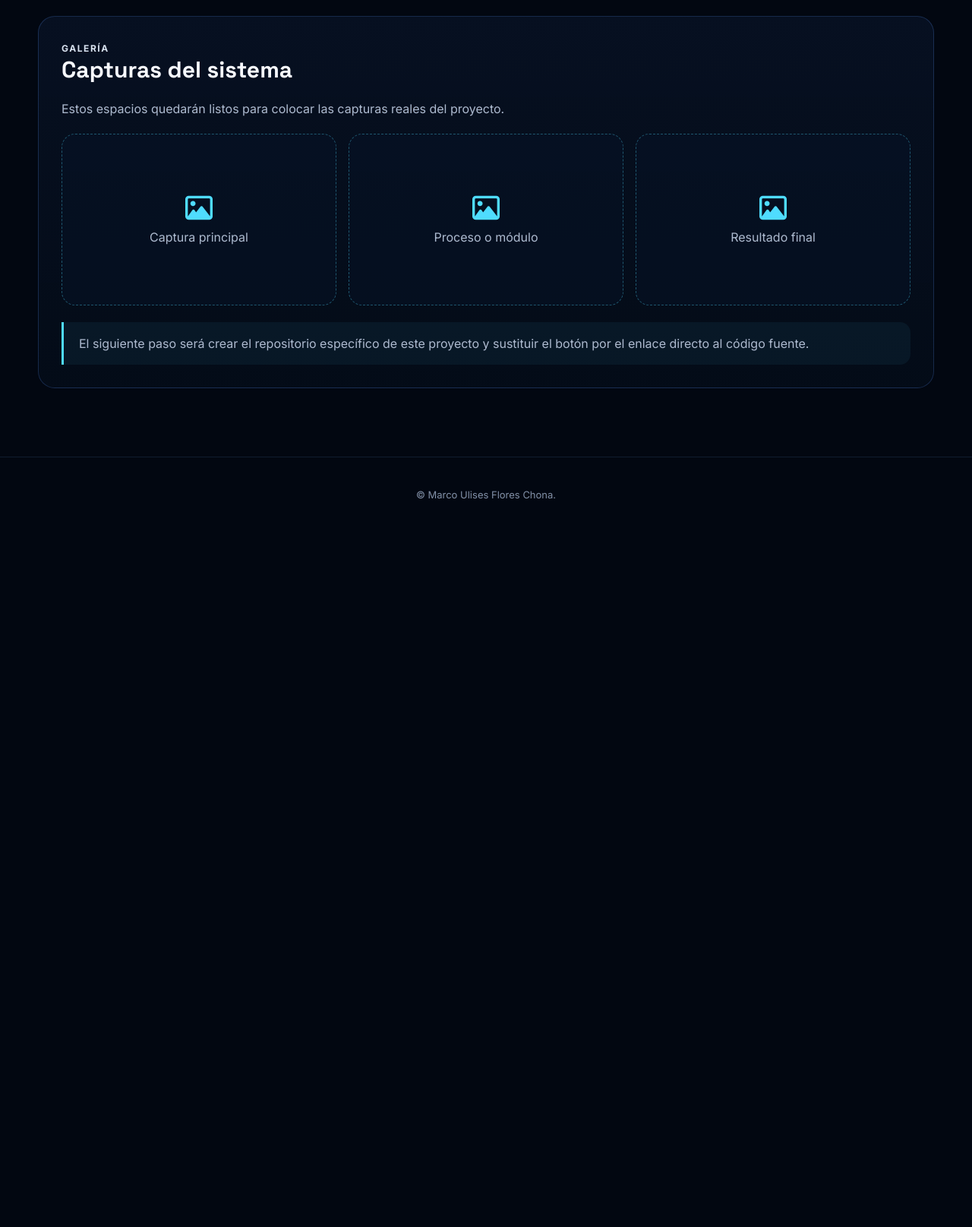
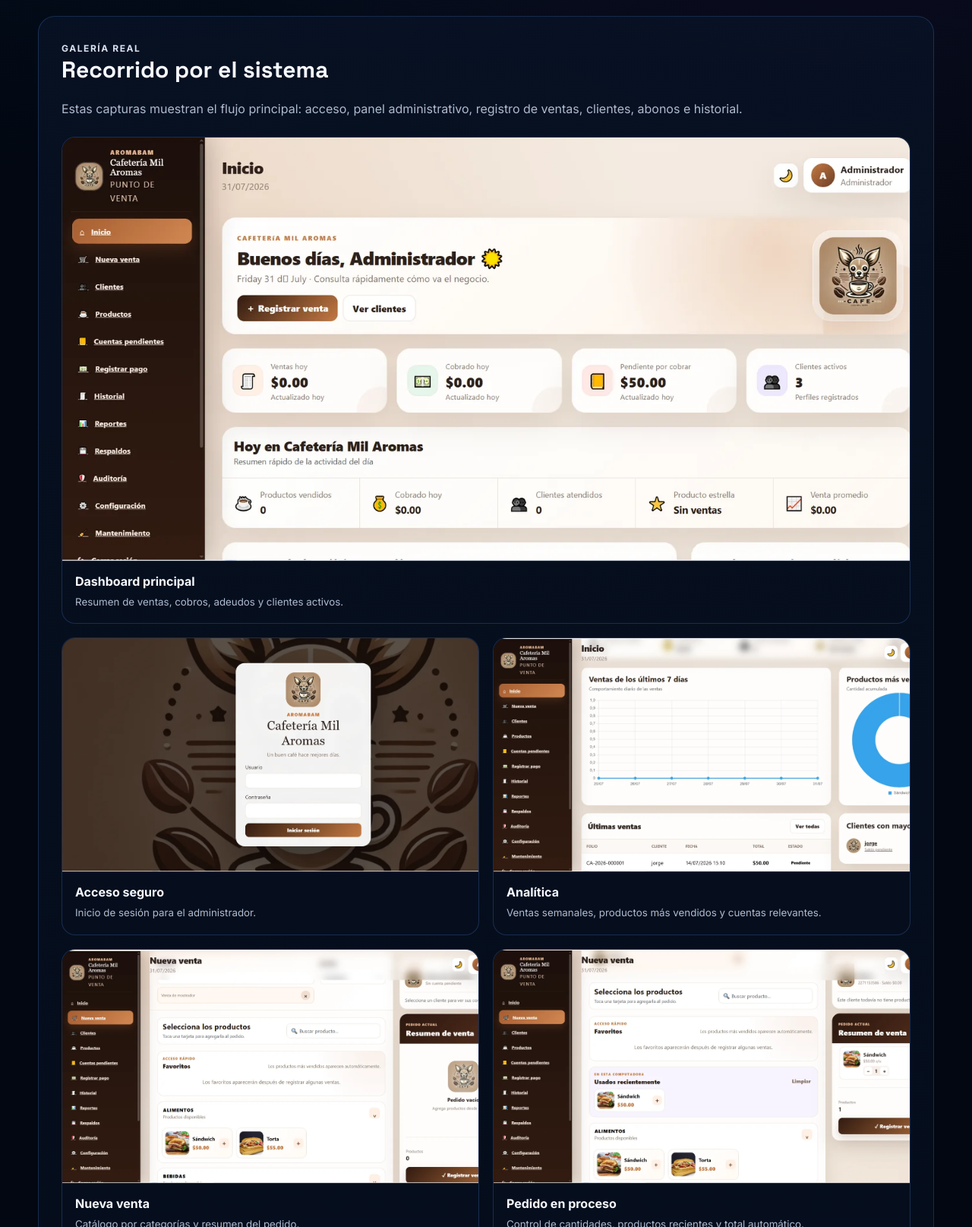
Before and after one commit to marco940/portafolio-profesional, a plain HTML site: page proyectos/punto-venta.html in a window 1280 px wide. Shown: the part 1185-2800 px from the top of the page at 76% size. Before the commit the page ends 1885 px from the top, so only its background shows below. Drawn offline with Linux system fonts and the light colour scheme.

Commit message:
Agregar capturas del punto de venta

```diff
--- a/css/style.css
+++ b/css/style.css
@@ -800,3 +800,79 @@ body.light-theme .contact-icon-card {
     grid-template-columns: 1fr;
   }
 }
+
+
+/* Galería real del proyecto Punto de Venta */
+.project-cover-image {
+  padding: 0;
+  min-height: 360px;
+  background: #07101f;
+}
+.project-cover-image img {
+  width: 100%;
+  height: 100%;
+  min-height: 360px;
+  object-fit: cover;
+  object-position: left top;
+  display: block;
+}
+.project-gallery {
+  display: grid;
+  grid-template-columns: repeat(2, minmax(0, 1fr));
+  gap: 18px;
+  margin-top: 22px;
+}
+.gallery-item {
+  display: block;
+  overflow: hidden;
+  border: 1px solid var(--line);
+  border-radius: 18px;
+  background: rgba(7,16,31,.78);
+  transition: transform .25s ease, border-color .25s ease, box-shadow .25s ease;
+}
+.gallery-item:hover {
+  transform: translateY(-5px);
+  border-color: rgba(79,220,255,.48);
+  box-shadow: 0 20px 50px rgba(0,0,0,.28);
+}
+.gallery-item img {
+  width: 100%;
+  aspect-ratio: 16 / 9;
+  object-fit: cover;
+  object-position: left top;
+  display: block;
+  border-bottom: 1px solid var(--line);
+}
+.gallery-item span {
+  display: block;
+  padding: 16px 17px 18px;
+}
+.gallery-item strong {
+  display: block;
+  color: var(--text);
+  margin-bottom: 6px;
+}
+.gallery-item small {
+  color: var(--muted);
+  line-height: 1.55;
+}
+.gallery-featured {
+  grid-column: 1 / -1;
+}
+.gallery-featured img {
+  aspect-ratio: 16 / 8;
+}
+body.light-theme .gallery-item {
+  background: rgba(248,251,255,.94);
+}
+@media (max-width: 720px) {
+  .project-gallery {
+    grid-template-columns: 1fr;
+  }
+  .gallery-featured {
+    grid-column: auto;
+  }
+  .gallery-featured img {
+    aspect-ratio: 16 / 9;
+  }
+}
--- a/proyectos/punto-venta.html
+++ b/proyectos/punto-venta.html
@@ -49,8 +49,9 @@
           </a>
         </div>
       </div>
-      <div class="project-cover">
-        <i class="fa-solid fa-mug-hot"></i>
+      <div class="project-cover project-cover-image">
+        <img src="../img/proyectos/punto-venta/dashboard.png"
+             alt="Panel principal del sistema punto de venta para Cafetería Mil Aromas">
       </div>
     </section>
 
@@ -74,16 +75,62 @@
     </section>
 
     <section class="detail-card gallery-section reveal visible">
-      <span class="kicker">GALERÍA</span>
-      <h2>Capturas del sistema</h2>
-      <p>Estos espacios quedarán listos para colocar las capturas reales del proyecto.</p>
-      <div class="gallery-grid">
-        <div class="gallery-placeholder"><div><i class="fa-regular fa-image"></i>Captura principal</div></div>
-        <div class="gallery-placeholder"><div><i class="fa-regular fa-image"></i>Proceso o módulo</div></div>
-        <div class="gallery-placeholder"><div><i class="fa-regular fa-image"></i>Resultado final</div></div>
+      <span class="kicker">GALERÍA REAL</span>
+      <h2>Recorrido por el sistema</h2>
+      <p>
+        Estas capturas muestran el flujo principal: acceso, panel administrativo,
+        registro de ventas, clientes, abonos e historial.
+      </p>
+
+      <div class="project-gallery">
+        <a class="gallery-item gallery-featured" href="../img/proyectos/punto-venta/dashboard.png" target="_blank">
+          <img src="../img/proyectos/punto-venta/dashboard.png" alt="Dashboard principal de la cafetería">
+          <span><strong>Dashboard principal</strong><small>Resumen de ventas, cobros, adeudos y clientes activos.</small></span>
+        </a>
+
+        <a class="gallery-item" href="../img/proyectos/punto-venta/login.png" target="_blank">
+          <img src="../img/proyectos/punto-venta/login.png" alt="Pantalla de inicio de sesión">
+          <span><strong>Acceso seguro</strong><small>Inicio de sesión para el administrador.</small></span>
+        </a>
+
+        <a class="gallery-item" href="../img/proyectos/punto-venta/analitica.png" target="_blank">
+          <img src="../img/proyectos/punto-venta/analitica.png" alt="Gráficas y estadísticas del punto de venta">
+          <span><strong>Analítica</strong><small>Ventas semanales, productos más vendidos y cuentas relevantes.</small></span>
+        </a>
+
+        <a class="gallery-item" href="../img/proyectos/punto-venta/nueva-venta.png" target="_blank">
+          <img src="../img/proyectos/punto-venta/nueva-venta.png" alt="Pantalla para registrar una nueva venta">
+          <span><strong>Nueva venta</strong><small>Catálogo por categorías y resumen del pedido.</small></span>
+        </a>
+
+        <a class="gallery-item" href="../img/proyectos/punto-venta/venta-producto.png" target="_blank">
+          <img src="../img/proyectos/punto-venta/venta-producto.png" alt="Producto agregado al pedido">
+          <span><strong>Pedido en proceso</strong><small>Control de cantidades, productos recientes y total automático.</small></span>
+        </a>
+
+        <a class="gallery-item" href="../img/proyectos/punto-venta/clientes.png" target="_blank">
+          <img src="../img/proyectos/punto-venta/clientes.png" alt="Gestión de clientes">
+          <span><strong>Gestión de clientes</strong><small>Perfiles, tipo de cobro, estado de cuenta y búsqueda.</small></span>
+        </a>
+
+        <a class="gallery-item" href="../img/proyectos/punto-venta/registrar-pago.png" target="_blank">
+          <img src="../img/proyectos/punto-venta/registrar-pago.png" alt="Registro de pagos y abonos">
+          <span><strong>Pagos y abonos</strong><small>Aplicación automática del pago a las compras más antiguas.</small></span>
+        </a>
+
+        <a class="gallery-item" href="../img/proyectos/punto-venta/historial-pendiente.png" target="_blank">
+          <img src="../img/proyectos/punto-venta/historial-pendiente.png" alt="Venta con estado pendiente">
+          <span><strong>Cuenta pendiente</strong><small>Historial de venta antes de recibir el pago.</small></span>
+        </a>
+
+        <a class="gallery-item" href="../img/proyectos/punto-venta/historial-pagado.png" target="_blank">
+          <img src="../img/proyectos/punto-venta/historial-pagado.png" alt="Venta marcada como pagada">
+          <span><strong>Cuenta liquidada</strong><small>Actualización automática del estado después del abono.</small></span>
+        </a>
       </div>
+
       <div class="project-note">
-        El siguiente paso será crear el repositorio específico de este proyecto y sustituir el botón por el enlace directo al código fuente.
+        Los datos personales visibles en las capturas fueron ocultados para proteger la privacidad.
       </div>
     </section>
   </main>
```
Also changed, not shown: img/proyectos/punto-venta/analitica.png (added), img/proyectos/punto-venta/clientes.png (added), img/proyectos/punto-venta/dashboard.png (added), img/proyectos/punto-venta/historial-pagado.png (added), img/proyectos/punto-venta/historial-pendiente.png (added), img/proyectos/punto-venta/login.png (added), img/proyectos/punto-venta/nueva-venta.png (added), img/proyectos/punto-venta/registrar-pago.png (added), img/proyectos/punto-venta/venta-producto.png (added), 1 other file.
